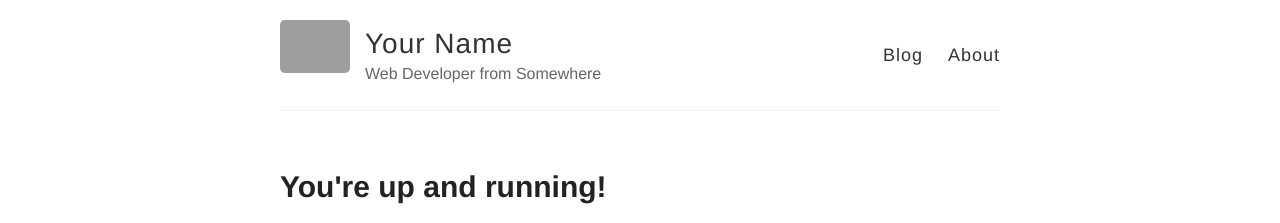
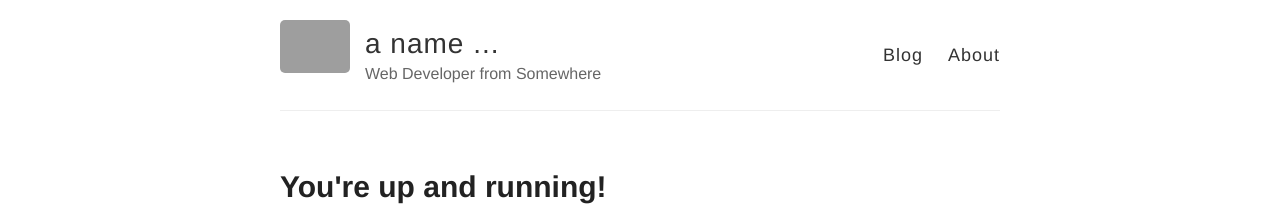
Before and after one commit to jcombadao/jcombadao.github.io, a Jekyll site: the page built from index.html, in a window 1280 px wide. Shown: the top 223 px of the page. Built offline with Jekyll 4.4.1, drawn with Linux system fonts in a browser that asks for light colours; Markdown is read by kramdown in place of the engine named in the settings; grey boxes are pictures that could not be loaded.

Commit message:
Update _config.yml

```diff
--- a/_config.yml
+++ b/_config.yml
@@ -3,7 +3,7 @@
 #
 
 # Name of your site (displayed in the header)
-name: Your Name
+name: a name ...
 
 # Short bio or description (displayed in the header)
 description: Web Developer from Somewhere
```
